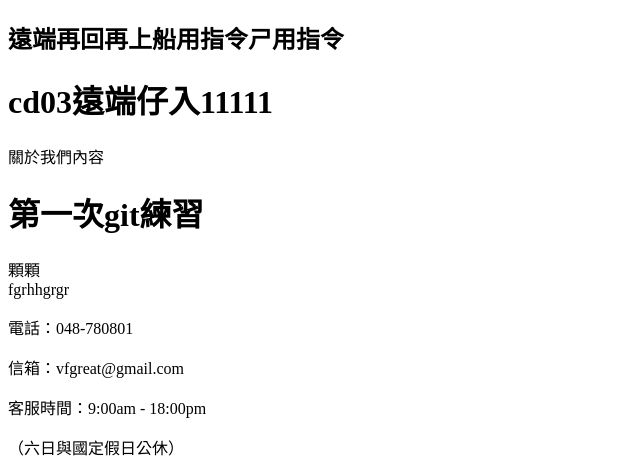
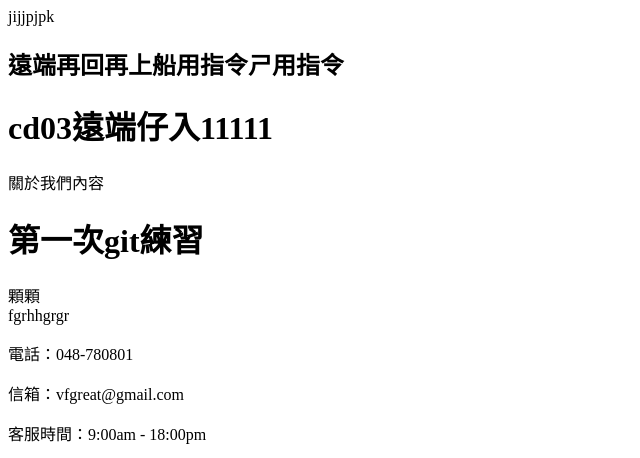
Before and after one commit to Syuan1996/cdo3, a plain HTML site: page index.html in a window 1280 px wide. Shown: the top 458 px of the page, without its empty margins (0-640 px from the left). Drawn offline with Linux system fonts and the light colour scheme.

Commit message:
2的上傳

```diff
--- a/index.html
+++ b/index.html
@@ -8,6 +8,7 @@
 </head>
 
 <body>
+    <header>jijjpjpk</header>
     <h2>遠端再回再上船用指令ㄕ用指令</h2>
     <h1>cd03遠端仔入11111</h1>
     <nav>關於我們內容</nav>
```
